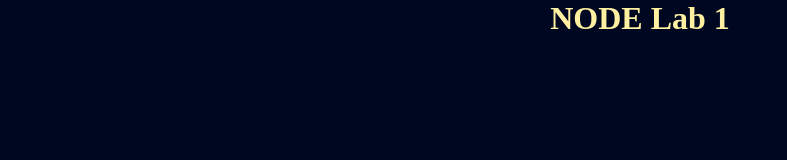
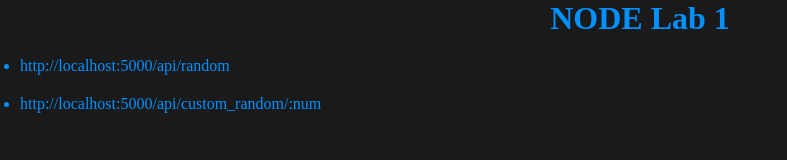
Before and after one commit to KG416/node-labs, a website: page public/index.html in a window 1280 px wide. Shown: the whole page, without its empty margins (0-787 px from the left). Drawn offline with Linux system fonts and the light colour scheme.

Commit message:
✨ VG | done with endpoint 1 & 2

```diff
--- a/public/index.html
+++ b/public/index.html
@@ -11,6 +11,12 @@
 
 <body>
     <h1>NODE Lab 1</h1>
+
+    <ul>
+        <li>http://localhost:5000/api/random</li>
+        <li>http://localhost:5000/api/custom_random/:num</li>
+    </ul>
+
 </body>
 
 </html>
--- a/public/style.css
+++ b/public/style.css
@@ -2,12 +2,15 @@
     padding: 0;
     margin: 0;
     text-decoration: none;
-    list-style: none;
+    /* list-style: none; */
 
-    color: rgb(255, 241, 161);
-    background-color: rgb(0, 7, 33);
+    color: rgb(0, 145, 255);
+    background-color: rgb(26, 26, 26);
 }
 
 h1 {
     text-align: center;
 }
+li {
+    margin: 20px;
+}
```
Also changed, not shown: server.js (+21 -12 lines).
